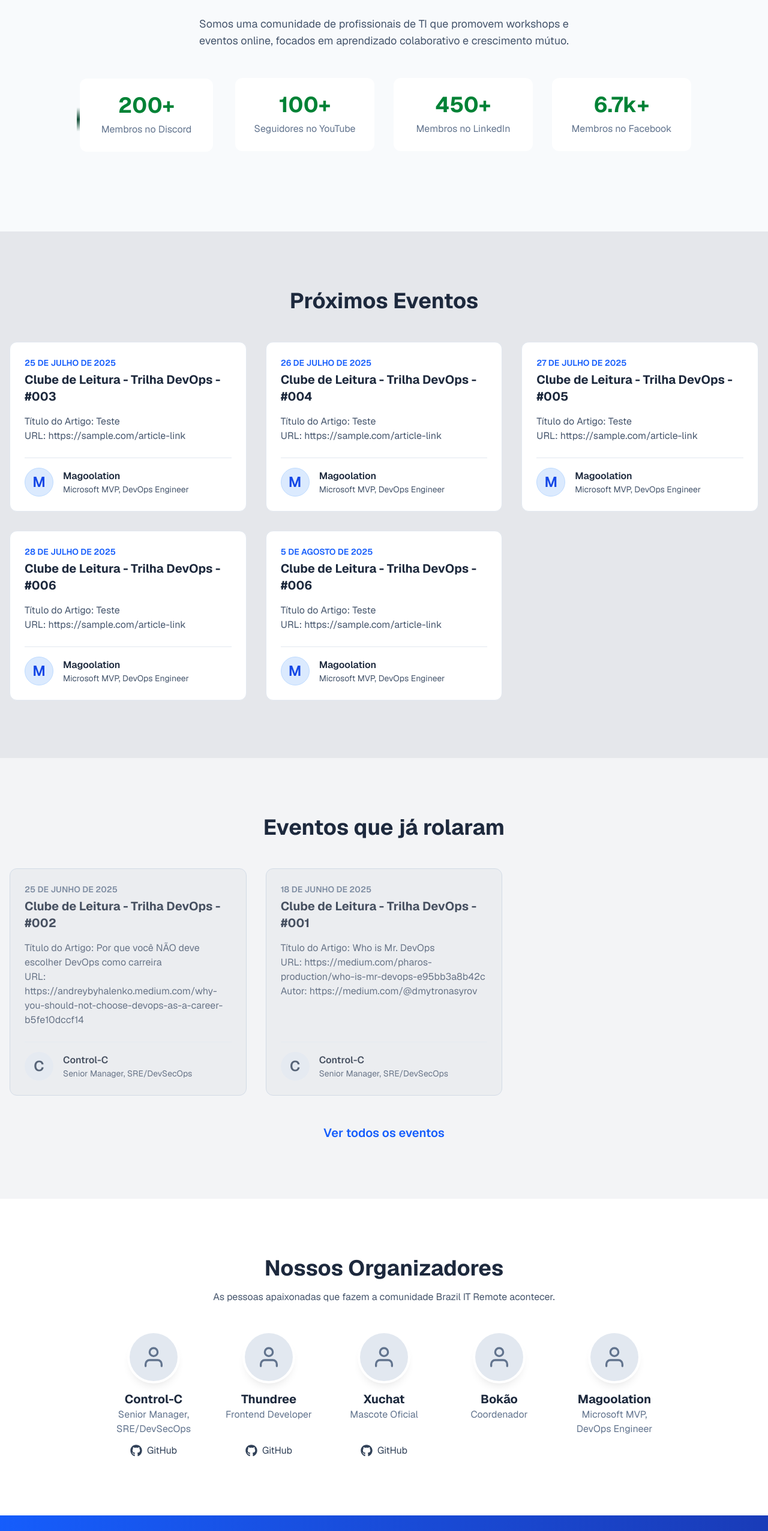
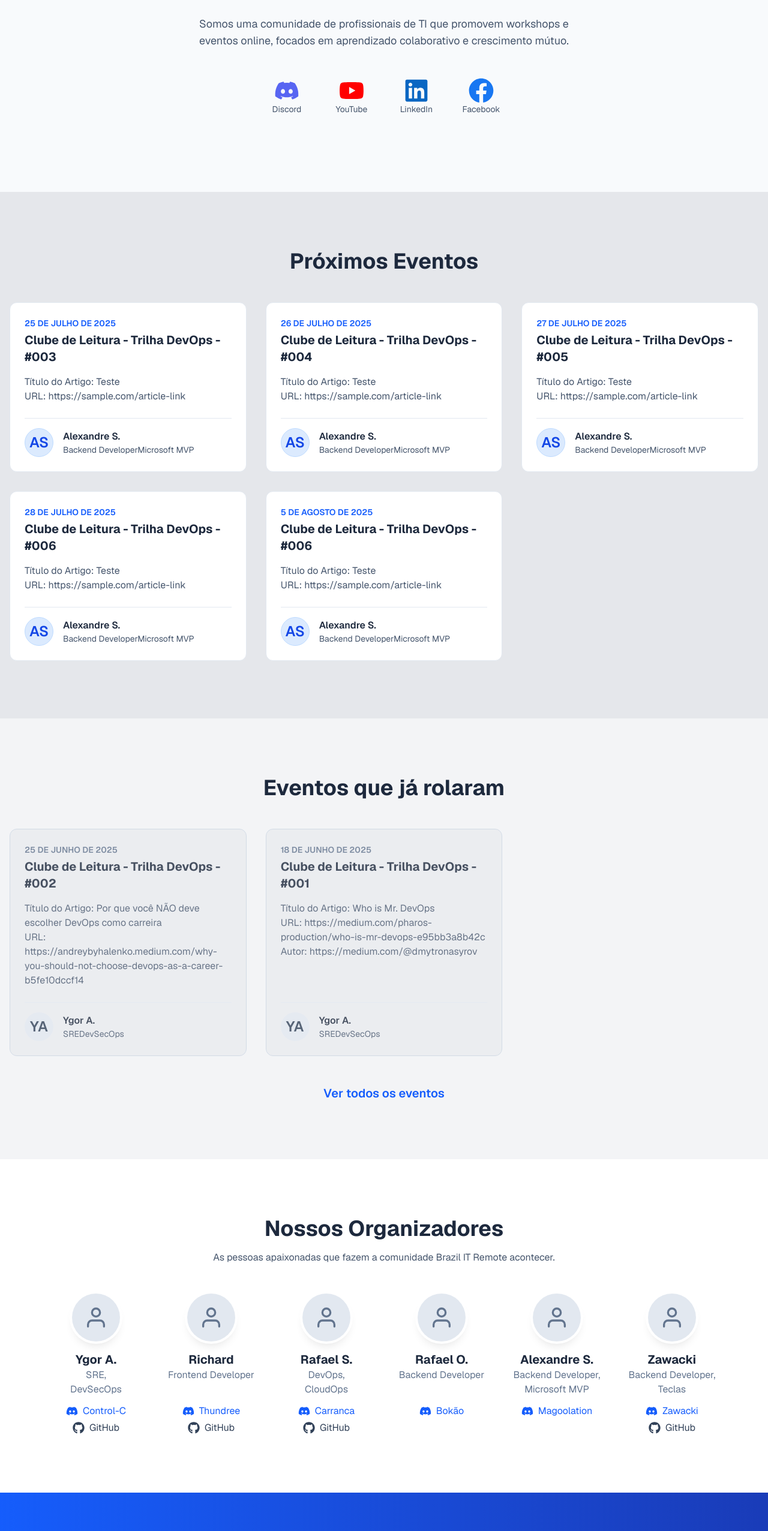
Before and after one commit to BrazilITRemote/brazilitremote-frontend, a Next.js app: page / in a window 1280 px wide. Shown: the part 244-2797 px from the top of the page at 60% size. Built offline with nearby package versions, Linux system fonts and the light colour scheme.

Commit message:
feat: enhance AboutSection with social media icons and update OrganizersSection to support multiple roles and nicknames

```diff
--- a/src/app/components/AboutSection.tsx
+++ b/src/app/components/AboutSection.tsx
@@ -1,36 +1,37 @@
 "use client";
 
 import Link from "next/link";
+import { FaDiscord, FaYoutube, FaLinkedin, FaFacebook } from "react-icons/fa";
 import React from "react";
 
 const statsData = [
   {
     id: 1,
-    value: "200+",
-    label: "Membros no Discord",
+    icon: FaDiscord,
+    iconColor: "#5865F2",
+    label: "Discord",
     href: "https://discord.gg/4AVYUCdF2P",
-    hasSpecialWrapper: true,
   },
   {
     id: 2,
-    value: "100+",
-    label: "Seguidores no YouTube",
+    icon: FaYoutube,
+    iconColor: "#FF0000",
+    label: "YouTube",
     href: "https://www.youtube.com/@BrazilITRemote",
-    hasSpecialWrapper: false,
   },
   {
     id: 3,
-    value: "450+",
-    label: "Membros no LinkedIn",
+    icon: FaLinkedin,
+    iconColor: "#0A66C2",
+    label: "LinkedIn",
     href: "https://www.linkedin.com/groups/8365824/",
-    hasSpecialWrapper: false,
   },
   {
     id: 4,
-    value: "6.7k+",
-    label: "Membros no Facebook",
+    icon: FaFacebook,
+    iconColor: "#1877F2",
+    label: "Facebook",
     href: "https://www.facebook.com/groups/BrazilCanadaIT",
-    hasSpecialWrapper: false,
   },
 ];
 
@@ -47,49 +48,20 @@ export default function AboutSection() {
           mútuo.
         </p>
 
-        {/* Stats Cards */}
-        <div className="mt-12 grid grid-cols-1 sm:grid-cols-2 lg:grid-cols-4 gap-6 md:gap-8 max-w-5xl mx-auto">
+        {/* Social Icons */}
+        <div className="mt-12 mx-auto max-w-96 grid grid-cols-2 md:grid-cols-4 gap-12">
           {statsData.map((stat) => {
-            const cardContent = (
-              <div className="bg-white dark:bg-slate-800 p-6 rounded-xl border border-transparent hover:border-slate-300 dark:hover:border-slate-600 transition-colors">
-                <p className="text-4xl font-bold text-green-700 dark:text-blue-400">
-                  {stat.value}
-                </p>
-                <p className="mt-2 text-slate-500 dark:text-slate-400">
-                  {stat.label}
-                </p>
-              </div>
-            );
-
-            if (stat?.hasSpecialWrapper) {
-              return (
-                <div
-                  key={stat.id}
-                  className="anim-wrapper w-full -mt-1 rounded-2xl"
-                >
-                  <div className="inner p-1">
-                    <Link
-                      target="_blank"
-                      rel="noopener noreferrer"
-                      href={stat.href}
-                      className="block"
-                    >
-                      {cardContent}
-                    </Link>
-                  </div>
-                </div>
-              );
-            }
-
+            const Icon = stat.icon;
             return (
               <Link
                 key={stat.id}
+                href={stat.href}
                 target="_blank"
                 rel="noopener noreferrer"
-                href={stat.href}
-                className="block"
+                className="flex flex-col items-center justify-center text-slate-600 dark:text-slate-300 hover:opacity-80 transition-opacity"
               >
-                {cardContent}
+                <Icon size={42} color={stat.iconColor} />
+                <span className="text-sm">{stat.label}</span>
               </Link>
             );
           })}
--- a/src/app/components/Header.tsx
+++ b/src/app/components/Header.tsx
@@ -10,6 +10,8 @@ import Image from "next/image";
 const menuItems = [
   { name: "Eventos", href: "/#eventos" },
   { name: "Organizadores", href: "/#organizadores" },
+  { name: "Vagas", href: "/vagas" },
+  { name: "Sobre", href: "/about" },
 ];
 
 const respectUserThemePreference = false;
--- a/src/app/components/OrganizersSection.tsx
+++ b/src/app/components/OrganizersSection.tsx
@@ -1,6 +1,6 @@
 import React from "react";
 import { FiUser } from "react-icons/fi";
-import { FaLinkedin, FaGithub } from "react-icons/fa";
+import { FaLinkedin, FaGithub, FaDiscord } from "react-icons/fa";
 import Image from "next/image";
 import { getActiveOrganizers } from "../lib/organizers";
 
@@ -42,11 +42,28 @@ export default function OrganizersSection() {
               <h3 className="mt-4 text-xl font-bold text-slate-800 dark:text-white">
                 {organizer.name}
               </h3>
-              <p className="text-slate-500 dark:text-slate-400 h-12">
-                {organizer.role}
+              <p className="flex flex-col text-slate-500 dark:text-slate-400 h-12">
+                {organizer.role.map((role, index) => (
+                  <span key={`${organizer.id}-role-${index}`}>
+                    {role}
+                    {index < organizer.role.length - 1 ? ", " : ""}
+                  </span>
+                ))}
               </p>
-              {(organizer.linkedIn || organizer.github) && (
-                <div className="mt-3 flex items-center justify-center gap-3">
+
+              {(organizer.linkedIn ||
+                organizer.github ||
+                organizer.nickname) && (
+                <div className="mt-3 flex flex-col items-center justify-center gap-1">
+                  {organizer.nickname && (
+                    <span
+                      className="flex gap-2 items-center text-blue-600 dark:text-blue-400 transition-colors duration-200"
+                      title="Discord"
+                    >
+                      <FaDiscord className="w-5 h-5" />
+                      <span>{organizer.nickname}</span>
+                    </span>
+                  )}
                   {organizer.linkedIn && (
                     <a
                       href={organizer.linkedIn}
--- a/src/app/lib/organizers.ts
+++ b/src/app/lib/organizers.ts
@@ -1,51 +1,66 @@
 export interface Organizer {
   id: string;
   name: string;
-  role: string;
+  nickname: string;
+  role: string[];
   avatar: string;
   active: boolean;
-  linkedIn?: string; // Optional LinkedIn profile link
-  github?: string; // Optional GitHub profile link
+  linkedIn?: string;
+  github?: string;
 }
 
 export const organizers: Organizer[] = [
   {
     id: "control-c",
-    name: "Control-C",
-    role: "Senior Manager, SRE/DevSecOps",
+    name: "Ygor A.",
+    nickname: "Control-C",
+    role: ["SRE", "DevSecOps"],
     avatar: "",
     active: true,
     github: "https://github.com/ygorth",
   },
   {
     id: "thundree",
-    name: "Thundree",
-    role: "Frontend Developer",
+    name: "Richard",
+    nickname: "Thundree",
+    role: ["Frontend Developer"],
     avatar: "",
     active: true,
     github: "https://github.com/thundree",
   },
   {
-    id: "xuchat",
-    name: "Xuchat",
-    role: "Mascote Oficial",
+    id: "carranca",
+    name: "Rafael S.",
+    nickname: "Carranca",
+    role: ["DevOps", "CloudOps"],
     avatar: "",
     active: true,
     github: "https://github.com/sousarafael",
   },
   {
     id: "bokao",
-    name: "Bokão",
-    role: "Coordenador",
+    name: "Rafael O.",
+    nickname: "Bokão",
+    role: ["Backend Developer"],
     avatar: "",
     active: true,
   },
   {
     id: "magoolation",
-    name: "Magoolation",
-    role: "Microsoft MVP, DevOps Engineer",
+    name: "Alexandre S.",
+    nickname: "Magoolation",
+    role: ["Backend Developer", "Microsoft MVP"],
     avatar: "",
     active: true,
+  },
+  {
+    id: "zawacki",
+    name: "Zawacki",
+    nickname: "Zawacki",
+    role: ["Backend Developer", "Teclas"],
+    avatar: "",
+    active: true,
+    github: "https://github.com/lfzawacki",
   },
 ];
 
```
